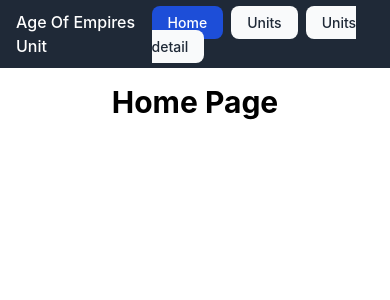
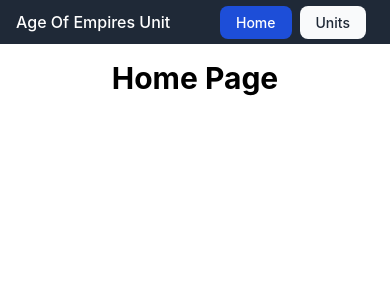
Before and after one commit to alicanedebali/age-of-empires-units, a React (Create React App) app: page / in a window 390 px wide. Shown: the top 300 px of the page. Built offline with nearby package versions, Linux system fonts and the light colour scheme.

Commit message:
refactor(Layout): Layout component style edited

```diff
--- a/src/components/Layout.tsx
+++ b/src/components/Layout.tsx
@@ -41,21 +41,12 @@ export const Layout = (props: React.PropsWithChildren) => {
                 >
                   Units
                 </a>
-                <a
-                  href="#"
-                  className={checkActiveButton('/units/1')}
-                  onClick={() =>
-                    location.pathname !== '/units/1' && navigate('/units/1')
-                  }
-                >
-                  Units detail
-                </a>
               </div>
             </div>
           </div>
         </nav>
       </header>
-      <div className="flex justify-center ">
+      <div className="flex justify-center px-5 lg:px-0 pb-4">
         <div className="w-full lg:w-[1000px]">{props?.children}</div>
       </div>
     </div>
```
